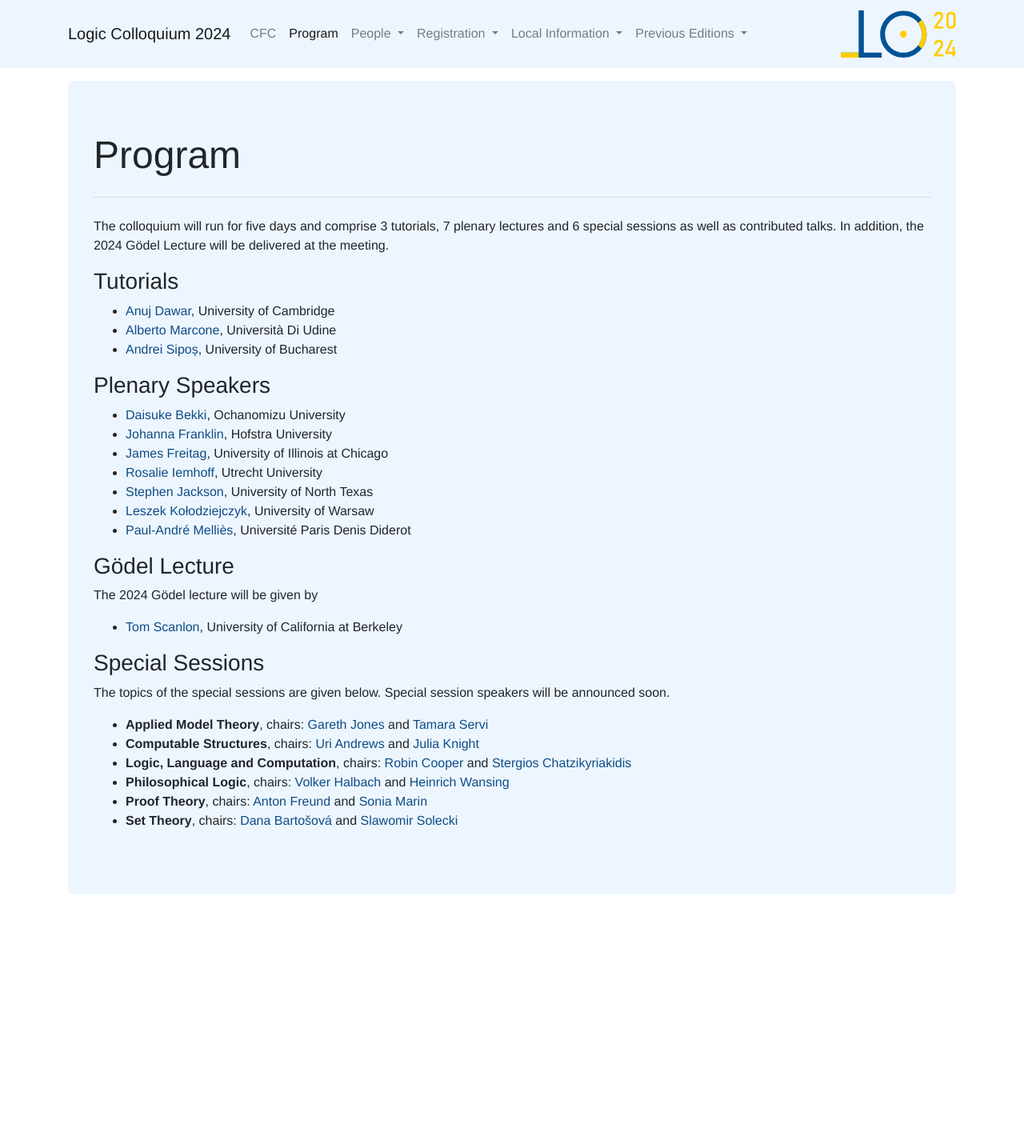
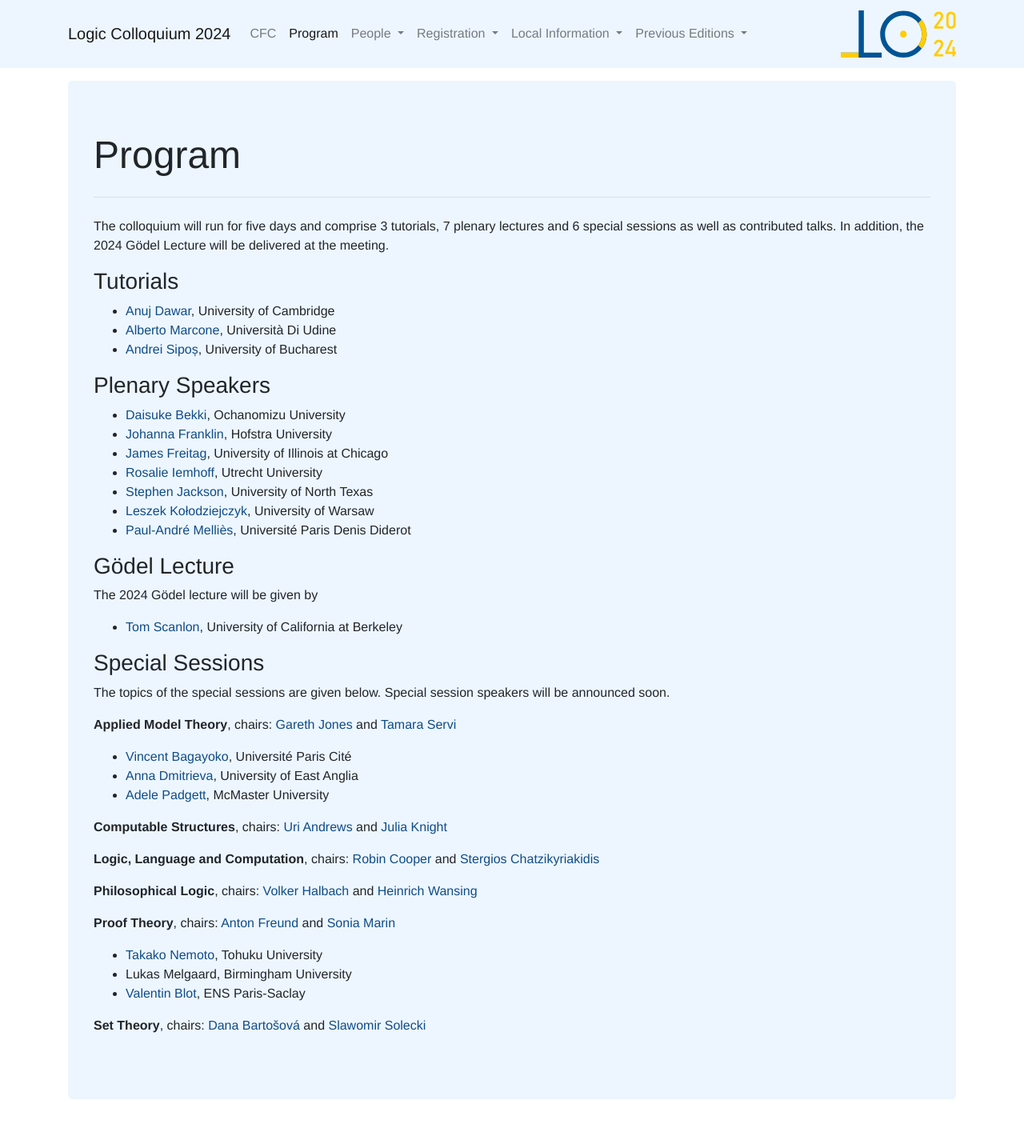
Before and after one commit to LC2024/LC2024.github.io, a Jekyll site: the page built from program/index.md, in a window 1280 px wide. Shown: the whole page at 80% size. Built offline with Jekyll 4.4.1, drawn with Linux system fonts in a browser that asks for light colours; some web fonts are replaced; before the commit the page ends 1174 px from its top, so only the background shows below that.

Commit message:
Start adding SS speakers (#4)

```diff
--- a/program/index.md
+++ b/program/index.md
@@ -30,9 +30,22 @@ The 2024 Gödel lecture will be given by
 ### Special Sessions
 The topics of the special sessions are given below. Special session speakers will be announced soon.
 
-- **Applied Model Theory**, chairs: [Gareth Jones](https://personalpages.manchester.ac.uk/staff/Gareth.Jones-3/index.php) and [Tamara Servi](https://tamaraservi.github.io/)
-- **Computable Structures**, chairs: [Uri Andrews](https://uriandrews.netlify.app/) and [Julia Knight](https://math.nd.edu/people/faculty/julia-knight/)
-- **Logic, Language and Computation**, chairs: [Robin Cooper](https://sites.google.com/view/robincooper) and [Stergios Chatzikyriakidis](https://www.stergioschatzikyriakidis.com/)
-- **Philosophical Logic**, chairs: [Volker Halbach](https://users.ox.ac.uk/~sfop0114/) and [Heinrich Wansing](https://www.pe.ruhr-uni-bochum.de/philosophie/i/logic/index.html.en)
-- **Proof Theory**, chairs: [Anton Freund](https://www.mathematik.uni-wuerzburg.de/mathematicallogic/team/freund-anton/) and [Sonia Marin](https://filipendule.github.io/)
-- **Set Theory**, chairs: [Dana Bartošová](https://people.clas.ufl.edu/dbartosova/) and [Slawomir Solecki](https://math.cornell.edu/slawomir-solecki)
+**Applied Model Theory**, chairs: [Gareth Jones](https://personalpages.manchester.ac.uk/staff/Gareth.Jones-3/index.php) and [Tamara Servi](https://tamaraservi.github.io/)
+- [Vincent Bagayoko](https://vincentbagayoko.neocities.org), Université Paris Cité
+- [Anna Dmitrieva](https://research-portal.uea.ac.uk/en/persons/anna-dmitrieva), University of East Anglia
+- [Adele Padgett](https://sites.google.com/view/adele-padgett/home), McMaster University
+
+
+**Computable Structures**, chairs: [Uri Andrews](https://uriandrews.netlify.app/) and [Julia Knight](https://math.nd.edu/people/faculty/julia-knight/)
+
+**Logic, Language and Computation**, chairs: [Robin Cooper](https://sites.google.com/view/robincooper) and [Stergios Chatzikyriakidis](https://www.stergioschatzikyriakidis.com/)
+
+**Philosophical Logic**, chairs: [Volker Halbach](https://users.ox.ac.uk/~sfop0114/) and [Heinrich Wansing](https://www.pe.ruhr-uni-bochum.de/philosophie/i/logic/index.html.en)
+
+**Proof Theory**, chairs: [Anton Freund](https://www.mathematik.uni-wuerzburg.de/mathematicallogic/team/freund-anton/) and [Sonia Marin](https://filipendule.github.io/)
+- [Takako Nemoto](https://researchmap.jp/nemototakako?lang=en), Tohuku University
+- Lukas Melgaard, Birmingham University
+- [Valentin Blot](https://valentinblot.org/pro/), ENS Paris-Saclay
+
+
+**Set Theory**, chairs: [Dana Bartošová](https://people.clas.ufl.edu/dbartosova/) and [Slawomir Solecki](https://math.cornell.edu/slawomir-solecki)
```
